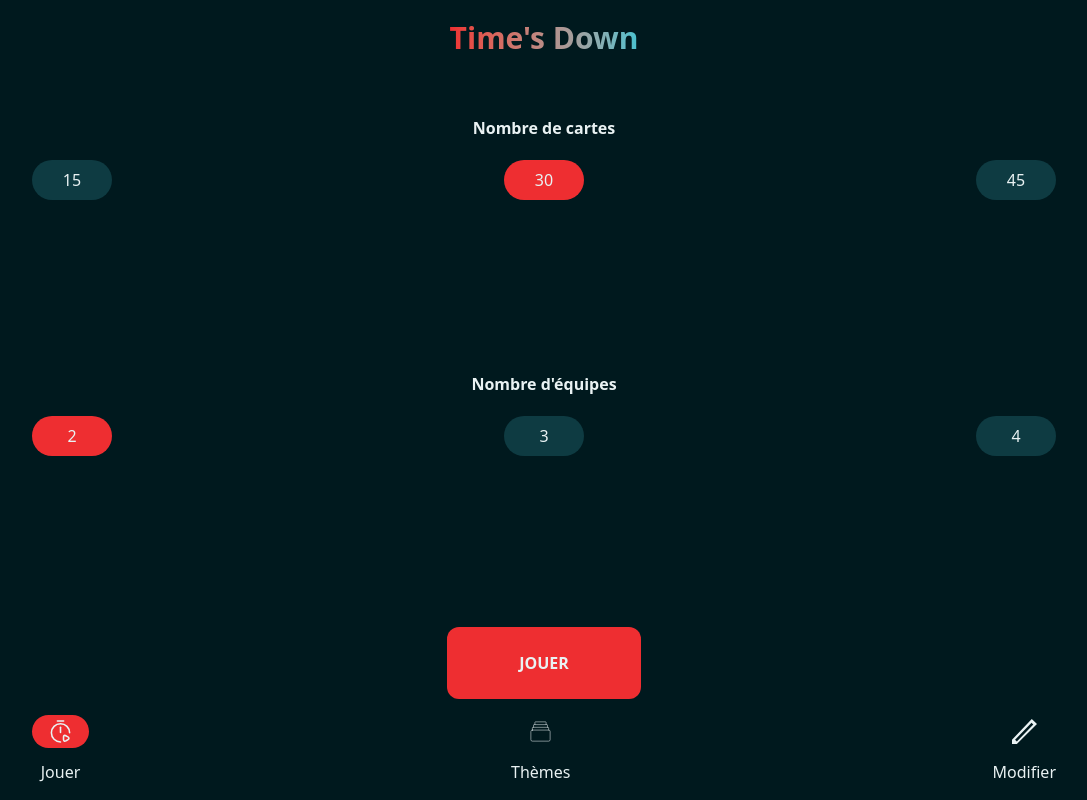
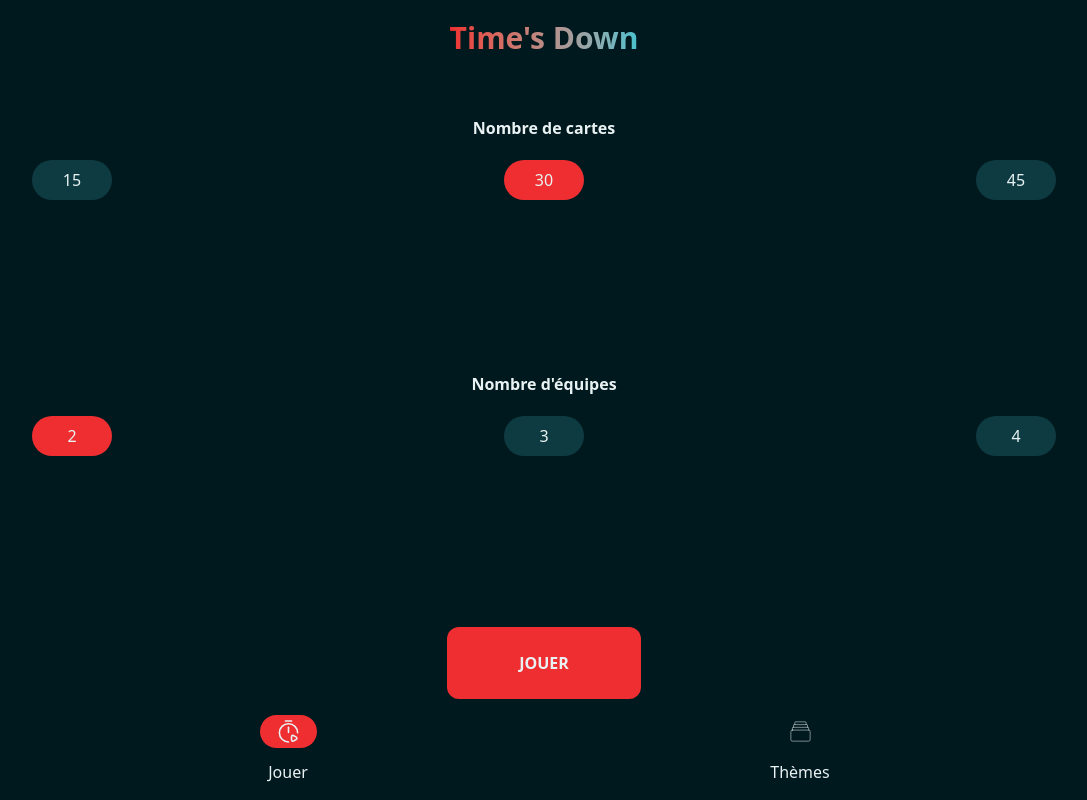
Before and after one commit to Nicolas-Delbovier/TimesDownPWA, a Vue app: page / in a window 1280 px wide. Shown: the whole page, without its empty margins (96-1183 px from the left). Built offline with nearby package versions, Linux system fonts and the light colour scheme.

Commit message:
[REM] Modification: remove deprecated vue

```diff
--- a/src/components/NavBar.vue
+++ b/src/components/NavBar.vue
@@ -26,7 +26,7 @@ const onClick = (menuView) => {
 <template>
   <div id="nav-bar" class="bg-background-color flex flex-row justify-between items-center py-4">
     <NavBarItem
-      class="h-full"
+      class="h-full flex-1/2"
       :iconBackgroundClass="current === 'play' ? 'bg-primary-color' : ''"
       @click="onClick('play')"
       imgSrc="/assets/playMenuIcon.svg"
@@ -35,7 +35,7 @@ const onClick = (menuView) => {
       text="Jouer"
     />
     <NavBarItem
-      class="h-full"
+      class="h-full flex-1/2"
       :iconBackgroundClass="current === 'themes' ? 'bg-primary-color' : ''"
       @click="onClick('themes')"
       imgSrc="/assets/themesMenuIcon.svg"
@@ -43,15 +43,6 @@ const onClick = (menuView) => {
       :height="height"
       text="Thèmes"
     />
-    <NavBarItem
-      class="h-full"
-      :iconBackgroundClass="current === 'modifications' ? 'bg-primary-color' : ''"
-      @click="onClick('modifications')"
-      imgSrc="/assets/pen.svg"
-      :width="width"
-      :height="height"
-      text="Modifier"
-    />
   </div>
 </template>
 
--- a/src/views/Menu.vue
+++ b/src/views/Menu.vue
@@ -5,7 +5,6 @@ import jsonData from '../../data/data.json';
 // Import components using defineAsyncComponent for potential performance benefits
 const NavBar = defineAsyncComponent(() => import('../components/NavBar.vue'));
 const ThemesSelection = defineAsyncComponent(() => import('./ThemesSelection.vue'));
-const Modifications = defineAsyncComponent(() => import('./Modifications.vue'));
 const Play = defineAsyncComponent(() => import('./Play.vue'));
 
 const emit = defineEmits(['startGame']);
@@ -67,10 +66,6 @@ const updateSelectedThemes = (message) => {
       :selectedThemes="selectedThemes"
       class="no-scrollbar w-full overflow-y-scroll"
     />
-    <Modifications
-      v-if="contentView === 'modifications'"
-      class="no-scrollbar w-full overflow-y-scroll"
-    />
   </div>
   <NavBar @menuViewChange="changeMenuView" height="25" width="25" />
 </template>
--- a/src/views/Modifications.vue
+++ /dev/null
@@ -1,13 +0,0 @@
-<script setup>
-// No script logic needed for this component in Composition API either
-</script>
-
-<template>
-  <div
-    class="w-48 h-24 rounded-2xl bg-accent-color/20 flex flex-col align-self-center items-center justify-center gap-2 m-auto"
-  >
-    <span class="text-text-color font-medium">INDISPONIBLE</span>
-  </div>
-</template>
-
-<style scoped></style>
```
